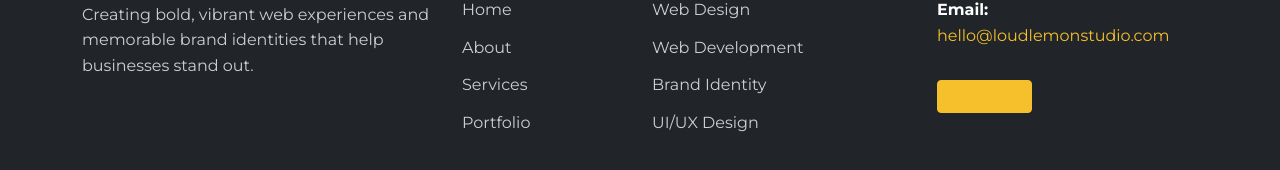
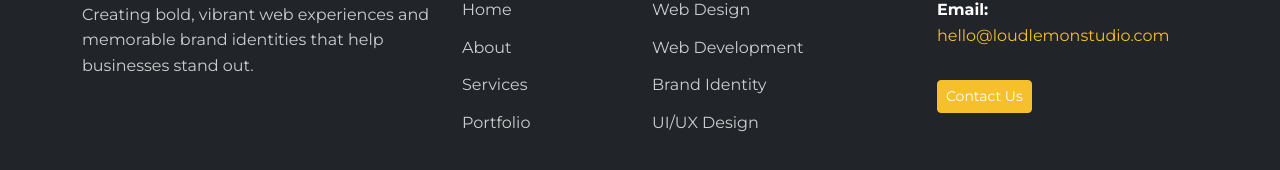
Before and after one commit to grconnor/loud_lemon_frontend, a Next.js app: page / in a window 1280 px wide. Shown: the part 1919-2089 px from the top of the page. Built offline with nearby package versions, Linux system fonts and the light colour scheme.

Commit message:
Fix footer cta button

```diff
--- a/src/components/layout/Footer.tsx
+++ b/src/components/layout/Footer.tsx
@@ -73,7 +73,7 @@ const Footer = () => {
                     hello@loudlemonstudio.com
                   </a>
                 </p>
-                <Link href="/contact" className="btn btn-primary btn-sm mt-3">
+                <Link href="/contact" className="footer-cta btn btn-primary btn-sm mt-3">
                   Contact Us
                 </Link>
               </div>
--- a/src/styles/components/Footer.scss
+++ b/src/styles/components/Footer.scss
@@ -74,6 +74,16 @@
       strong {
         color: $white;
       }
+
+      .footer-cta {
+        color: $white;
+
+        &:hover,
+        &:focus {
+          color: $dark;
+          background-color: $primary-dark;
+        }
+      }
     }
   }
 
```
